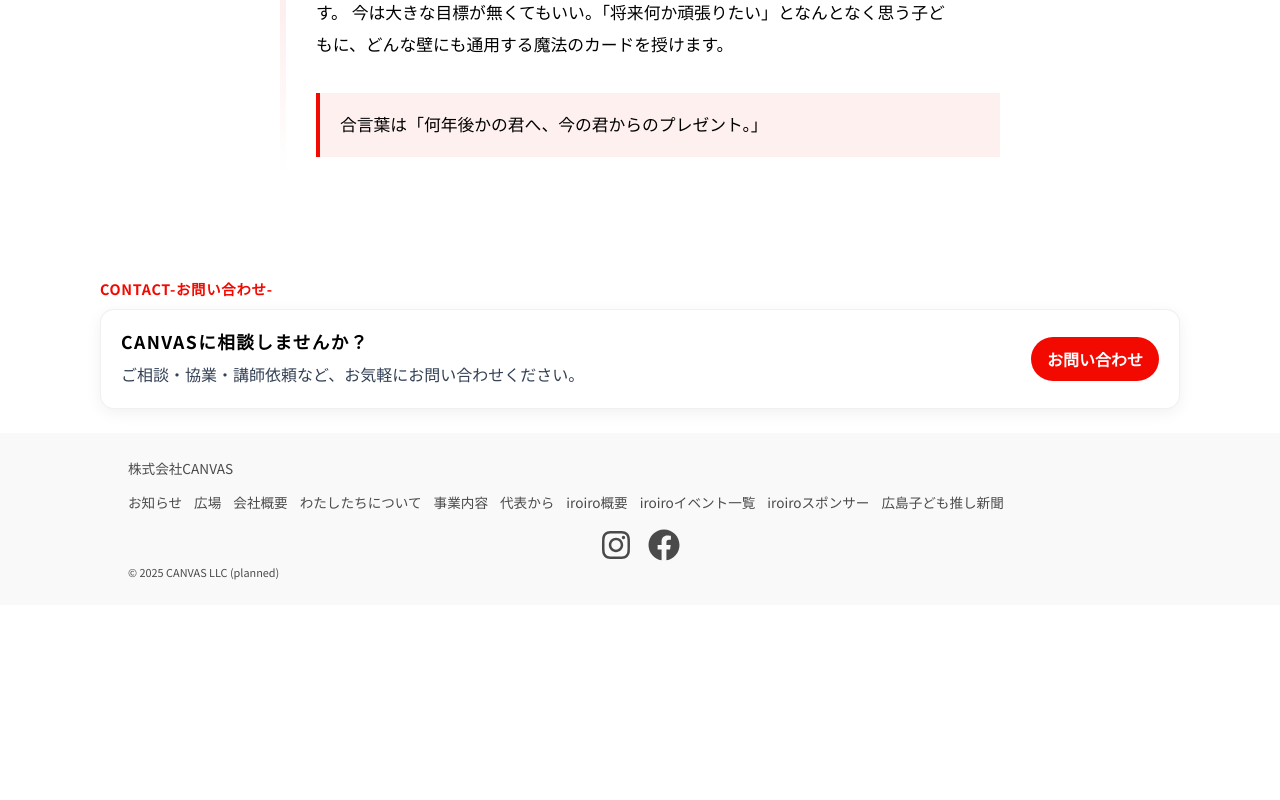
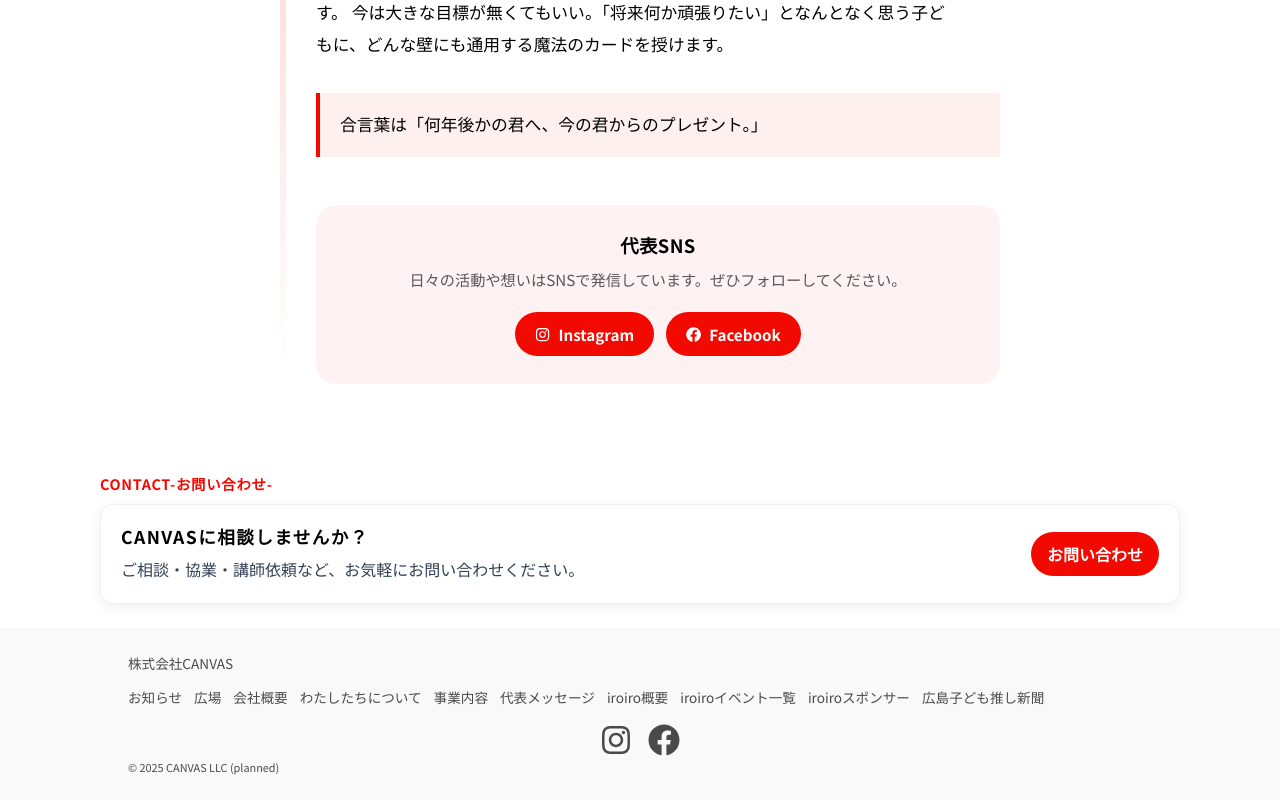
Before and after one commit to yvngmaxe/Canvas-site, a Next.js app: page /greeting in a window 1280 px wide. Shown: the part 1660-2460 px from the top of the page. Before the commit the page ends 2265 px from the top, so only its background shows below. Built offline with nearby package versions, Linux system fonts and the light colour scheme; no server answers.

Commit message:
代表メッセージに統一

```diff
--- a/app/aboutus/page.tsx
+++ b/app/aboutus/page.tsx
@@ -10,10 +10,14 @@ export default function AboutUsPage() {
         <div className={styles.wrap}>
           <h2 className={styles.introHeadline}>
             CANVASは様々な機関・団体・企業と連携して、
-            <span className={styles.introBreak}>真新しい学びを提供します。</span>
+            <span className={styles.introBreak}>
+              真新しい学びを提供します。
+            </span>
           </h2>
           {/* Section 1 */}
-          <section className={`${styles.section} ${styles.splitSection} ${styles.sectionFirst}`}>
+          <section
+            className={`${styles.section} ${styles.splitSection} ${styles.sectionFirst}`}
+          >
             <div className={styles.splitText}>
               <h2 className={styles.heading}>教育から広島の色を描き興す</h2>
               <div className={styles.bodyCopy}>
@@ -45,7 +49,9 @@ export default function AboutUsPage() {
           </section>
 
           {/* Section 2 */}
-          <section className={`${styles.section} ${styles.splitSection} ${styles.sectionSecond}`}>
+          <section
+            className={`${styles.section} ${styles.splitSection} ${styles.sectionSecond}`}
+          >
             <div className={styles.splitVisual}>
               <Image
                 src="/images/02.png"
@@ -71,7 +77,8 @@ export default function AboutUsPage() {
                   20歳までなんとなく生きる時代から、アツい「個」が自分を主張しあう時代へ。
                 </p>
                 <p className={styles.text}>
-                  弊社は<strong>小中高校生向けに</strong>身近な地域/社会を絡めた主体的な学び;キャリア教育を推進していきます。自考する力を育て、子どもが自ら笑顔で学びに飛び込んでいくような教育環境を拡げます。
+                  弊社は<strong>小中高校生向けに</strong>
+                  身近な地域/社会を絡めた主体的な学び;キャリア教育を推進していきます。自考する力を育て、子どもが自ら笑顔で学びに飛び込んでいくような教育環境を拡げます。
                   <br />
                   自分で考え、思考を言葉にまとめ、他人にプレゼンする。話し合い、修正し、意思決定する。
                   <br />
@@ -86,7 +93,7 @@ export default function AboutUsPage() {
               事業内容を見る
             </Link>
             <Link className={styles.linkBtn} href="/greeting">
-              社長挨拶を読む
+              代表メッセージを読む
             </Link>
             <Link className={styles.linkBtn} href="/contact">
               お問い合わせ
--- a/app/greeting/page.module.css
+++ b/app/greeting/page.module.css
@@ -95,6 +95,58 @@
   background: color-mix(in srgb, var(--accent) 6%, transparent);
 }
 
+.socialSection {
+  margin: 3rem 0 0;
+  padding: 1.75rem;
+  border-radius: 20px;
+  background: rgba(242, 9, 0, 0.05);
+  text-align: center;
+}
+
+.socialHeading {
+  font-size: 1.15rem;
+  font-weight: 800;
+  letter-spacing: 0.02em;
+  margin-bottom: 0.5rem;
+}
+
+.socialIntro {
+  color: rgba(34, 34, 34, 0.75);
+  font-size: 0.95rem;
+  line-height: 1.7;
+  margin: 0 0 1.25rem;
+}
+
+.socialIntroEmphasis {
+  display: inline;
+}
+
+.socialLinks {
+  display: flex;
+  justify-content: center;
+  gap: 0.75rem;
+  flex-wrap: wrap;
+}
+
+.socialLink {
+  display: inline-flex;
+  align-items: center;
+  justify-content: center;
+  gap: 0.5rem;
+  padding: 0.65rem 1.25rem;
+  border-radius: 9999px;
+  background: var(--accent);
+  color: #fff;
+  font-size: 0.95rem;
+  font-weight: 600;
+  transition: transform 0.2s ease, opacity 0.2s ease;
+}
+
+.socialLink:hover {
+  opacity: 0.9;
+  transform: translateY(-1px);
+}
+
 .signature {
   display: flex;
   flex-direction: column;
@@ -140,4 +192,23 @@
   }
 
   .profileCard { text-align: center; }
+
+  .socialSection {
+    margin-top: 2.5rem;
+    padding: 1.5rem;
+  }
+
+  .socialIntroEmphasis {
+    display: block;
+    margin-top: 0.35rem;
+  }
+
+  .socialLinks {
+    flex-direction: column;
+    align-items: stretch;
+  }
+
+  .socialLink {
+    width: 100%;
+  }
 }
--- a/app/greeting/page.tsx
+++ b/app/greeting/page.tsx
@@ -1,11 +1,12 @@
 import Image from "next/image";
 import PageLayout from "@/components/PageLayout";
 import styles from "./page.module.css";
+import { FaInstagram, FaFacebook } from "react-icons/fa";
 
 export default function GreetingPage() {
   return (
     <div className="page">
-      <PageLayout title="MESSAGE" subtitle="代表から">
+      <PageLayout title="MESSAGE" subtitle="代表メッセージ">
         <div className={styles.container}>
           <div className={styles.imageWrapper}>
             <Image
@@ -71,6 +72,34 @@ export default function GreetingPage() {
                 合言葉は「何年後かの君へ、今の君からのプレゼント。」
               </p>
             </blockquote>
+
+            <div className={styles.socialSection}>
+              <h3 className={styles.socialHeading}>代表SNS</h3>
+              <p className={styles.socialIntro}>
+                日々の活動や想いはSNSで発信しています。
+                <span className={styles.socialIntroEmphasis}>ぜひフォローしてください。</span>
+              </p>
+              <div className={styles.socialLinks}>
+                <a
+                  className={styles.socialLink}
+                  href="https://www.instagram.com/"
+                  target="_blank"
+                  rel="noopener noreferrer"
+                >
+                  <FaInstagram aria-hidden="true" />
+                  Instagram
+                </a>
+                <a
+                  className={styles.socialLink}
+                  href="https://www.facebook.com/"
+                  target="_blank"
+                  rel="noopener noreferrer"
+                >
+                  <FaFacebook aria-hidden="true" />
+                  Facebook
+                </a>
+              </div>
+            </div>
           </div>
         </div>
       </PageLayout>
--- a/components/Footer/index.tsx
+++ b/components/Footer/index.tsx
@@ -28,7 +28,7 @@ export default function Footer() {
               <Link href="/business">事業内容</Link>
             </li>
             <li>
-              <Link href="/greeting">代表から</Link>
+              <Link href="/greeting">代表メッセージ</Link>
             </li>
             <li>
               <Link href="/iroiro/iroiro">iroiro概要</Link>
--- a/components/Header/index.tsx
+++ b/components/Header/index.tsx
@@ -115,7 +115,7 @@ export default function Header({ children }: { children?: React.ReactNode }) {
           </li>
           <li>
             <Link href="/greeting" onClick={close}>
-              代表から
+              代表メッセージ
             </Link>
           </li>
 
```
